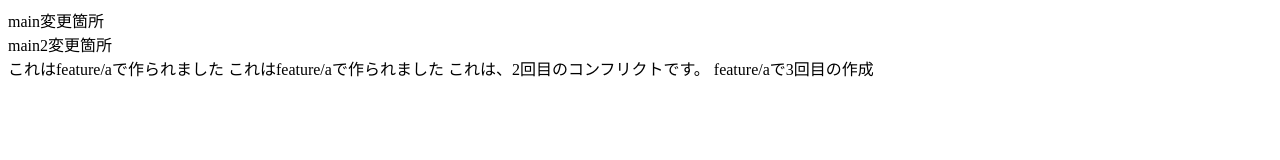
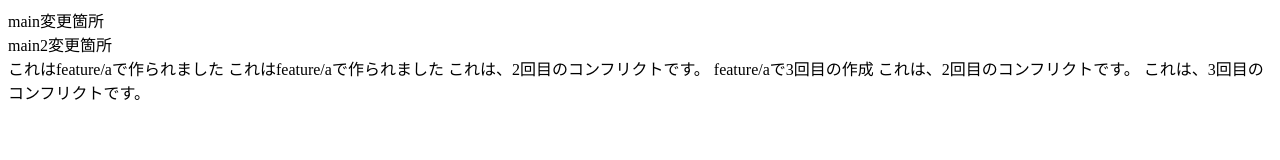
Before and after one commit to yasu-pro/test3, a plain HTML site: page index.html in a window 1280 px wide. Drawn offline with Linux system fonts and the light colour scheme.

Commit message:
add main-3

```diff
--- a/index.html
+++ b/index.html
@@ -11,6 +11,7 @@
       <div>main2変更箇所</div>
       これはfeature/aで作られました これはfeature/aで作られました
       これは、2回目のコンフリクトです。 feature/aで3回目の作成
+      これは、2回目のコンフリクトです。 これは、3回目のコンフリクトです。
     </main>
   </body>
 </html>
```
